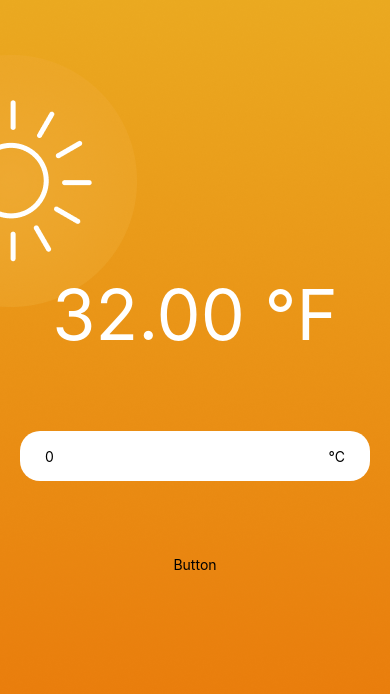
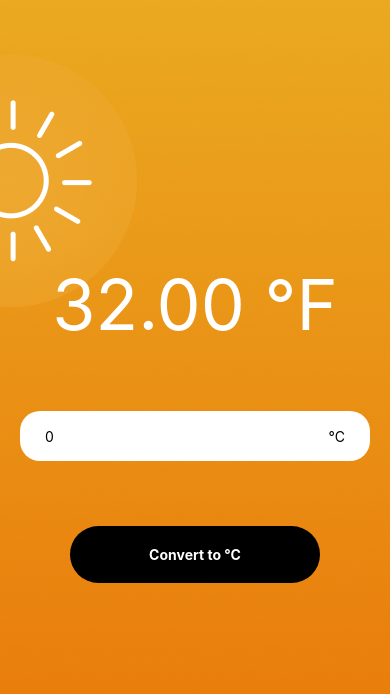
Before and after one commit to phenogit/udemy-react-native, a React Native app in the folder react-native-temperature-converter/: screen / in a window 390 px wide. Shown: the top 694 px of the page. Built offline with nearby package versions, Linux system fonts and the light colour scheme.

Commit message:
section 34

```diff
--- a/react-native-temperature-converter/App.js
+++ b/react-native-temperature-converter/App.js
@@ -5,12 +5,8 @@ import hotBackground from "./assets/hot.png";
 import { Input } from "./components/Input/Input";
 import { TemperatureDisplay } from "./components/TemperatureDisplay/TemperatureDisplay";
 import { useState } from "react";
-import {
-  UNITS,
-  convertTemperatureTo,
-  getOppositeUnit,
-} from "./utils/temperature";
-import { get } from "react-native/Libraries/TurboModule/TurboModuleRegistry";
+import { convertTemperatureTo, getOppositeUnit } from "./utils/temperature";
+import { ConvertButton } from "./components/ConvertButton/ConvertButton";
 
 export default function App() {
   const [temperatureInput, setTemperatureInput] = useState(0);
@@ -39,7 +35,10 @@ export default function App() {
               onChange={setTemperatureInput}
               unit={currentUnit}
             />
-            <Text>Button</Text>
+            <ConvertButton
+              onPress={() => setCurrentUnit(oppositeUnit)}
+              unit={currentUnit}
+            />
           </View>
         </SafeAreaView>
       </SafeAreaProvider>
--- /dev/null
+++ b/react-native-temperature-converter/components/ConvertButton/ConvertButton.jsx
@@ -0,0 +1,10 @@
+import { Text, TouchableOpacity } from "react-native";
+import { styles } from "./ConvertButton.style";
+
+export function ConvertButton({ onPress, unit }) {
+  return (
+    <TouchableOpacity style={styles.button} onPress={onPress}>
+      <Text style={styles.buttonText}>Convert to {unit}</Text>
+    </TouchableOpacity>
+  );
+}
--- /dev/null
+++ b/react-native-temperature-converter/components/ConvertButton/ConvertButton.style.js
@@ -0,0 +1,17 @@
+import { StyleSheet } from "react-native";
+
+export const styles = StyleSheet.create({
+  button: {
+    fontSize: 70,
+    backgroundColor: "black",
+    borderRadius: 30,
+    paddingHorizontal: 40,
+    paddingVertical: 20,
+    width: 250,
+  },
+  buttonText: {
+    color: "white",
+    alignSelf: "center",
+    fontWeight: "bold",
+  },
+});
```
